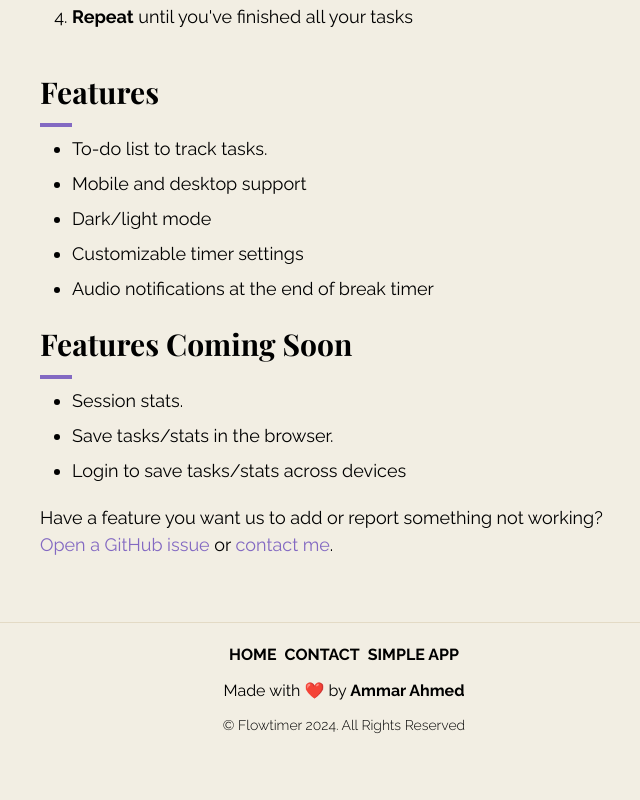
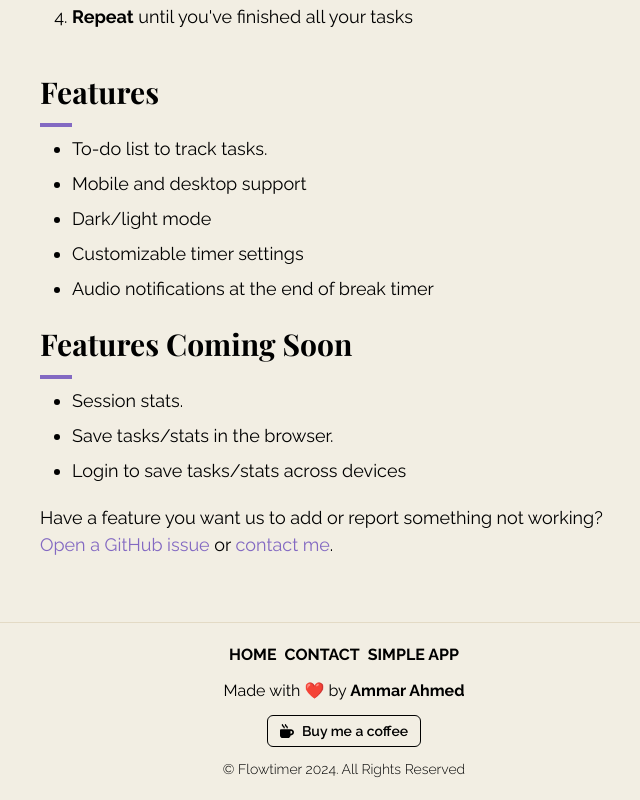
Before and after one commit to ammar-ahmed22/flowtimer, a React (Create React App) app: page / in a window 1280 px wide. Shown: the part 2078-2878 px from the top of the page, without its empty margins (296-936 px from the left). Before the commit the page ends 2834 px from the top, so only its background shows below. Built offline with nearby package versions, Linux system fonts and the light colour scheme; no server answers; a web font is replaced by a local one.

Commit message:
feat: buy me a coffee button in footer

```diff
--- a/src/components/Info/index.tsx
+++ b/src/components/Info/index.tsx
@@ -9,8 +9,10 @@
   ListItem,
   HStack,
   Link,
+  Button,
 } from '@chakra-ui/react'
 import { Link as ReactLink } from 'react-router-dom'
+import { FaMugHot } from 'react-icons/fa6'
 
 const Info: React.FC = () => {
   return (
@@ -159,8 +161,19 @@
         </HStack>
         <HStack w='100%' justify='center' py={3}>
           <Text>
-            Made with ❤️ by <Link fontWeight='bold'>Ammar Ahmed</Link>
+            Made with ❤️ by <Link fontWeight='bold' href="https://ammarahmed.ca" >Ammar Ahmed</Link>
           </Text>
+        </HStack>
+        <HStack w="100%" justify="center" pb={3}>
+          <Button
+            as={Link}
+            variant="outline"
+            colorScheme="black"
+            size="sm"
+            leftIcon={<FaMugHot />}
+            href="https://buymeacoffee.com/ammar.ahmed"
+            isExternal
+          >Buy me a coffee</Button>
         </HStack>
         <HStack w='100%' justify='center'>
           <Text fontSize='sm' fontWeight='light'>
```
